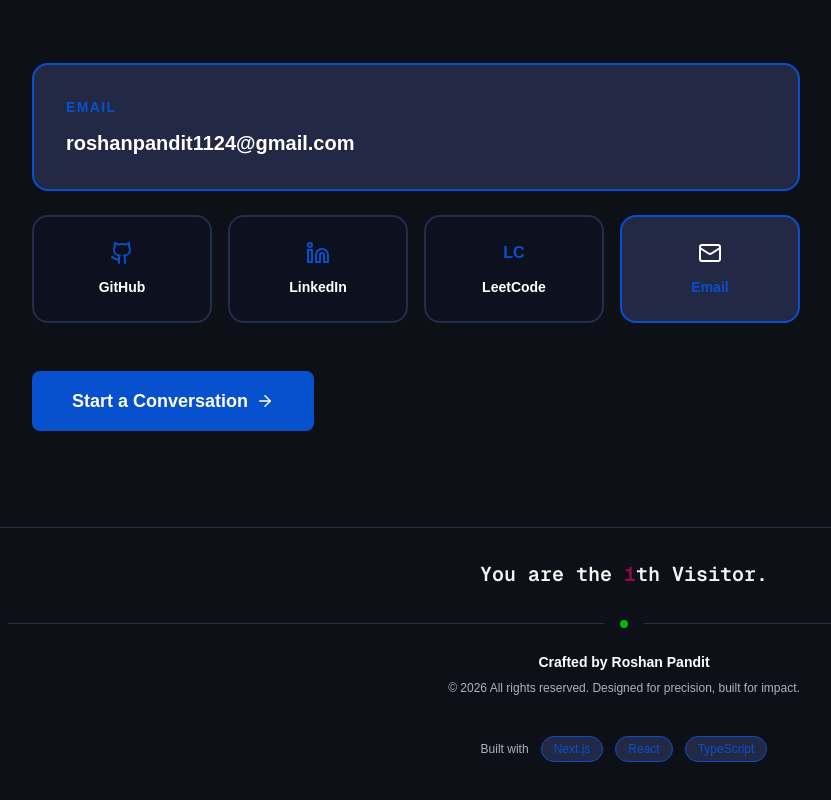
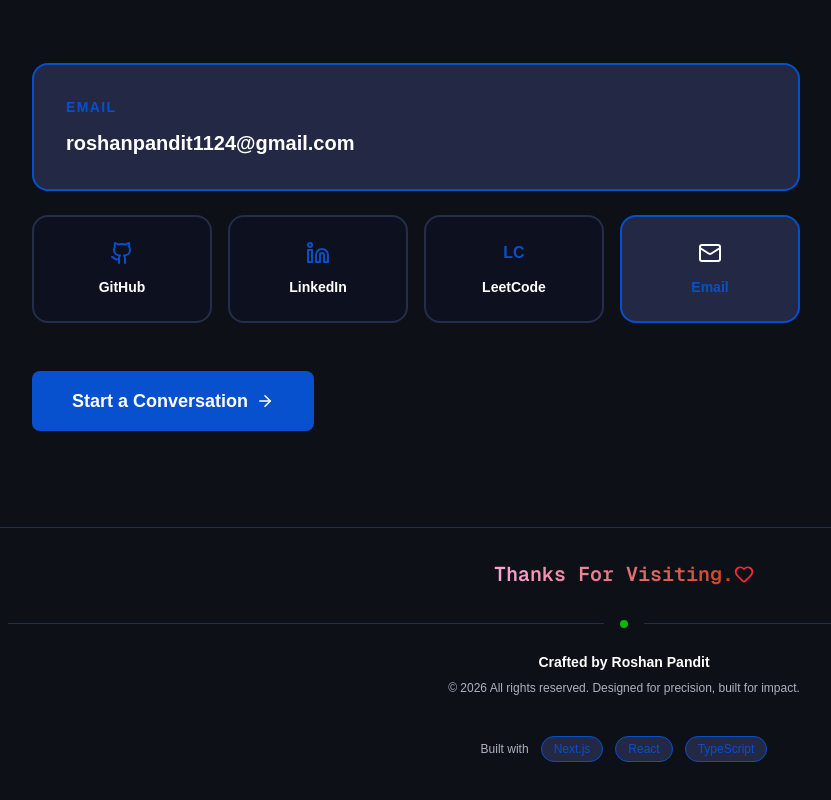
Before and after one commit to Roshan-Pandit-11/portFolio, a Next.js app: page / in a window 1280 px wide. Shown: the part 4533-5333 px from the top of the page, without its empty margins (16-847 px from the left). Built offline with nearby package versions, Linux system fonts and the light colour scheme.

Commit message:
visiting

```diff
--- a/app/page.tsx
+++ b/app/page.tsx
@@ -1,6 +1,6 @@
 'use client'
 
-import { Github, ExternalLink, ArrowRight , Linkedin , Mail} from 'lucide-react'
+import { Github, ExternalLink, ArrowRight , Linkedin , Mail , Heart} from 'lucide-react'
 import razorpayImage from "./images/razorpay-image.png" ;
 import secondBrain_image from "./images/second-brain.png"
 import minipayImage from "./images/minipay.png"
@@ -11,22 +11,6 @@ import axios from 'axios';
 
 export default function Home() {
 
-  const [count, setCount] = useState<number | null>(null);
-
-  useEffect(() => {
-    const updateCounter = async () => {
-      try {
-        const res = await axios.get(
-          "/api/count"
-        );
-        setCount(res.data.count) ;
-      } catch (error) {
-        console.error("Counter error:", error);
-      }
-    };
-
-    updateCounter();
-  }, []);
 
   const skills = {
   'Languages & Core': [
@@ -530,7 +514,12 @@ export default function Home() {
       </main>
 
       <footer className="border-t pt-8 pb-16 text-center border-[#242d4a]">
-        {count && <div className="text-center pb-8 text-xl font-semibold font-mono">You are the <span className='text-pink-600 animate-pulse'>{count}</span>th Visitor.</div>}
+        <div className="text-center pb-8 text-xl font-semibold font-mono">
+         <span className="bg-gradient-to-r from-pink-300 to-orange-700 bg-clip-text text-transparent inline-flex items-center ">
+          Thanks For Visiting.
+          <Heart className="w-5 h-5 text-red-500" />
+        </span>
+        </div>
         <div className="max-w-7xl mx-auto px-6 space-y-6">
           {/* Divider Line */}
           <div className="flex items-center justify-center gap-4">
```
